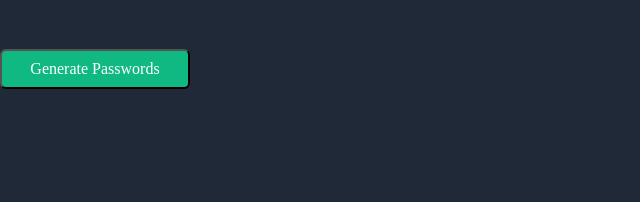
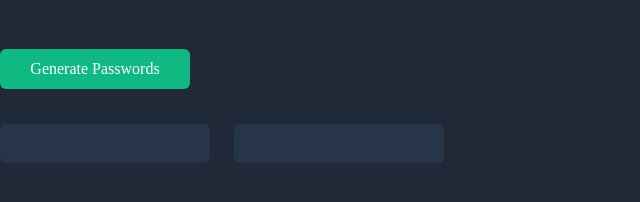
Before and after one commit to JavaRod/PasswordGenerator, a website built with Vite: page index.html in a window 1280 px wide. Shown: the part 276-478 px from the top of the page, without its empty margins (0-640 px from the left). Built offline with nearby package versions, Linux system fonts and the light colour scheme.

Commit message:
Added password boxes

```diff
--- a/index.css
+++ b/index.css
@@ -33,6 +33,7 @@ button {
   background-color: #10B981;
   color: white;
   border-radius: 6px;
+  border: none;
   width: 190px;
   height: 40px;
 
@@ -54,3 +55,15 @@ hr {
 .green {
     color: #4ADF86;
 }
+
+.container{
+  display: flex;
+  gap: 24px
+}
+
+.password {
+  border-radius: 6px;
+  background-color: #273549;
+  width: 210px;
+  height: 39px;
+}
--- a/index.html
+++ b/index.html
@@ -17,9 +17,13 @@
             <p> Never use an insecure password again </p>
         </div>
         <div class="button">
-            <button type="button">Generate Passwords</button>
+            <button onclick="generatePassword()">Generate Passwords</button>
             <script src="index.js"></script>
         </div>
         <hr>
+        <div class="container">
+            <div id="pass1" class="password"></div>
+            <div id="pass2" class="password"></div>
+        </div>
     </body>
 </html>
--- a/index.js
+++ b/index.js
@@ -1,2 +1,6 @@
 const characters = ["A","B","C","D","E","F","G","H","I","J","K","L","M","N","O","P","Q","R","S","T","U","V","W","X","Y","Z","a","b","c","d","e","f","g","h","i","j","k","l","m","n","o","p","q","r","s","t","u","v","w","x","y","z", "0", "1", "2", "3", "4", "5", "6", "7", "8", "9","~","`","!","@","#","$","%","^","&","*","(",")","_","-","+","=","{","[","}","]",",","|",":",";","<",">",".","?",
 "/"];
+
+function generatePassword() {
+    console.log("Password!")
+}
```
